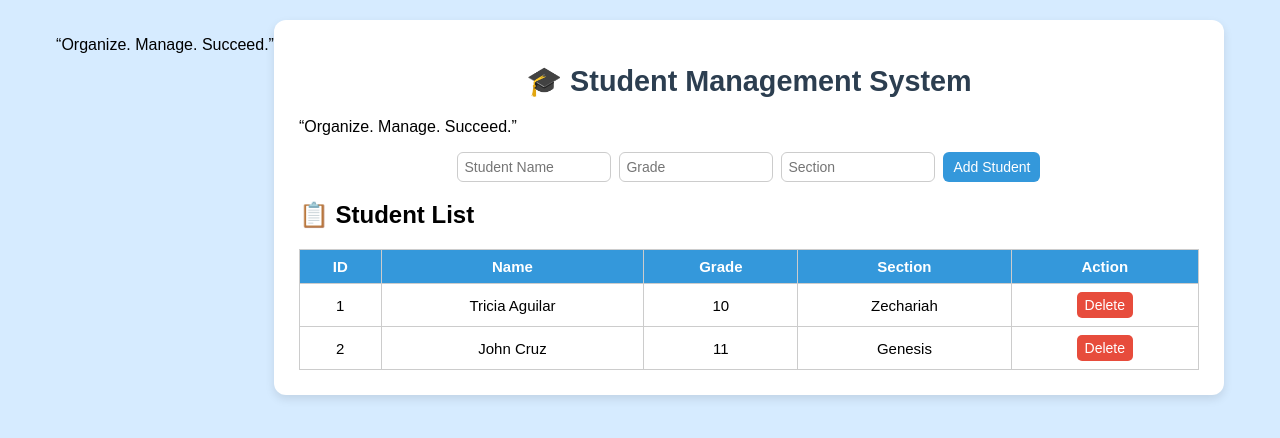
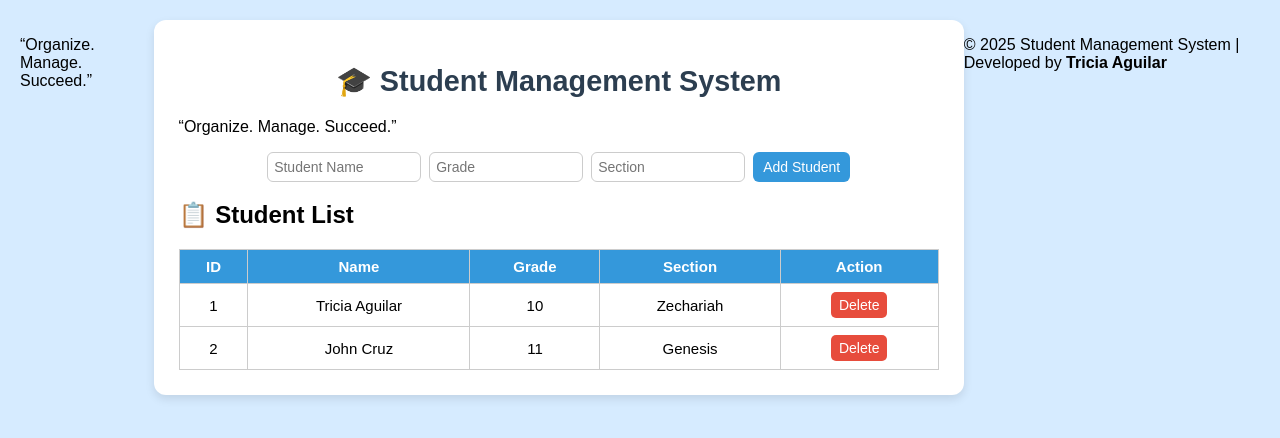
Before and after one commit to aguilartricia-netizen/aguilartricia, a Flask app: page / in a window 1280 px wide. Shown: the top 438 px of the page. Run offline with Flask 3, Linux system fonts and the light colour scheme.

Commit message:
Add footer to index.html with developer info
Added footer with developer information.

```diff
--- a/templates/index.html
+++ b/templates/index.html
@@ -77,5 +77,9 @@
 
     fetchStudents();
   </script>
+  <footer>
+  <p>© 2025 Student Management System | Developed by <strong>Tricia Aguilar</strong></p>
+</footer>
+
 </body>
 </html>
```
